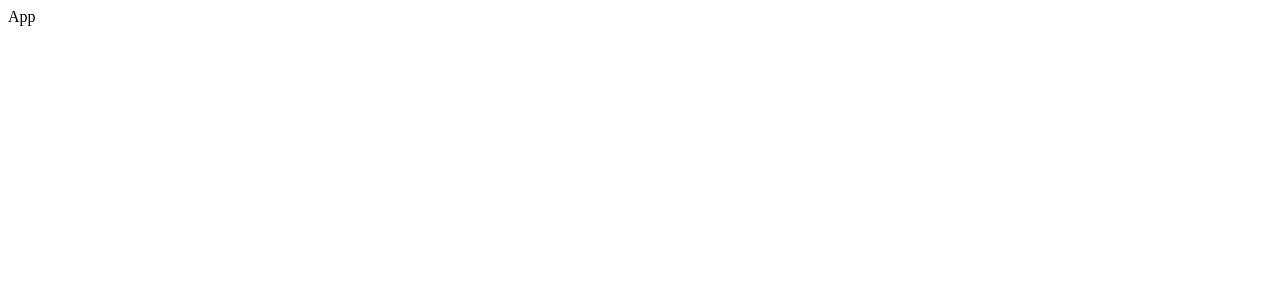
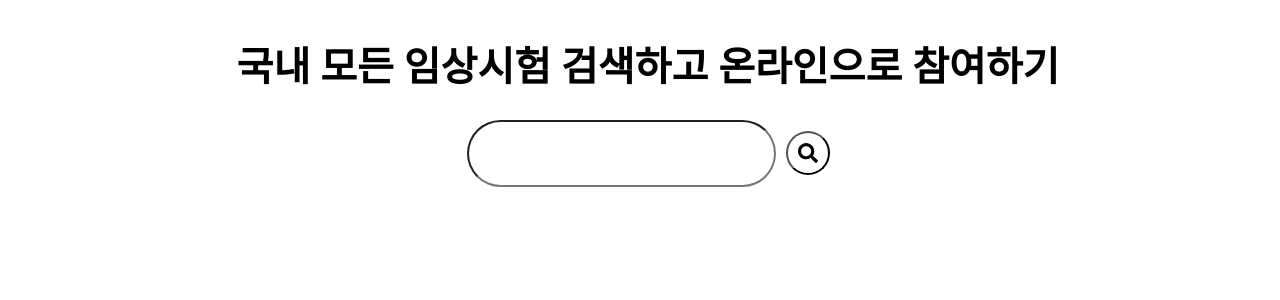
Before and after one commit to dong53358/wanted-pre-onboarding-frontend-3, a React (Create React App) app: page / in a window 1280 px wide. Shown: the top 300 px of the page. Built offline with nearby package versions, Linux system fonts and the light colour scheme.

Commit message:
feat: 검색 폼 생성

```diff
--- a/package.json
+++ b/package.json
@@ -13,6 +13,7 @@
     "axios": "^1.2.2",
     "react": "^18.2.0",
     "react-dom": "^18.2.0",
+    "react-icons": "^4.7.1",
     "react-scripts": "5.0.1",
     "styled-components": "^5.3.6",
     "typescript": "^4.9.4",
@@ -44,6 +45,7 @@
   },
   "devDependencies": {
     "@types/axios": "^0.14.0",
+    "@types/react-icons": "^3.0.0",
     "@types/styled-components": "^5.1.26"
   }
 }
--- a/src/App.tsx
+++ b/src/App.tsx
@@ -1,7 +1,83 @@
-import React from "react";
+import React, { useState } from "react";
+import styled from "styled-components";
+import { FaSearch } from "react-icons/fa";
+import { searchApi } from "./api/search";
+
+const Main = styled.div`
+  display: flex;
+  flex-direction: column;
+  align-items: center;
+  height: 100vh;
+  width: 100vw;
+`;
+
+const Header = styled.div`
+  font-size: 20px;
+  font-weight: bold;
+`;
+
+const SearchForm = styled.form`
+  display: flex;
+  align-items: center;
+  font-size: 20px;
+  font-weight: bold;
+`;
+
+const SearchInput = styled.input`
+  font-size: 20px;
+  padding: 20px;
+  border-radius: 50px;
+  margin-right: 10px;
+`;
+
+const SearchBtn = styled.button`
+  display: flex;
+  justify-content: center;
+  align-items: center;
+  background-color: var(--success);
+  font-size: 20px;
+  padding: 10px;
+  border-radius: 50%;
+`;
 
 function App() {
-  return <div>App</div>;
+  const [text, setText] = useState("");
+  const [searchData, setSearchData] = useState([]);
+
+  const onSubmit = async (e: React.FormEvent<HTMLFormElement>) => {
+    e.preventDefault();
+    await searchApi(text)
+      .then((response) => {
+        console.log(response);
+        const data = response;
+        if (data) {
+          setSearchData(data);
+          console.log("searchData : ", searchData);
+        }
+      })
+      .catch((error) => {
+        console.log("err : ", error);
+      });
+    console.log(searchData);
+  };
+
+  const onchange = (e: React.FormEvent<HTMLInputElement>) => {
+    setText(e.currentTarget.value);
+  };
+
+  return (
+    <Main>
+      <Header>
+        <h1>국내 모든 임상시험 검색하고 온라인으로 참여하기</h1>
+      </Header>
+      <SearchForm onSubmit={onSubmit}>
+        <SearchInput type="text" value={text} onChange={onchange} />
+        <SearchBtn type="submit">
+          <FaSearch />
+        </SearchBtn>
+      </SearchForm>
+    </Main>
+  );
 }
 
 export default App;
--- /dev/null
+++ b/src/api/axios/index.tsx
@@ -0,0 +1,32 @@
+import axios from "axios";
+
+const instance = axios.create({
+  baseURL: "http://localhost:4000",
+  headers: {
+    "Content-Type": "application/json",
+  },
+});
+
+instance.interceptors.request.use(
+  (config: any) => {
+    return config;
+  },
+  (error) => {
+    return Promise.reject(error);
+  }
+);
+
+axios.interceptors.response.use(
+  function (response) {
+    // 응답 데이터를 가공
+    // ...
+    return response;
+  },
+  function (error) {
+    // 오류 응답을 처리
+    // ...
+    return Promise.reject(error);
+  }
+);
+
+export default instance;
--- /dev/null
+++ b/src/api/search/index.tsx
@@ -0,0 +1,9 @@
+import axios from "axios";
+
+export const searchApi = async (text: string) => {
+  const res = await axios.get(`/sick?q=${text}`);
+  if (res.status !== 200) {
+    throw new Error(res.data);
+  }
+  return res.data;
+};
```
Also changed, not shown: 1 other file (tests, documents, lock files or other folders).
